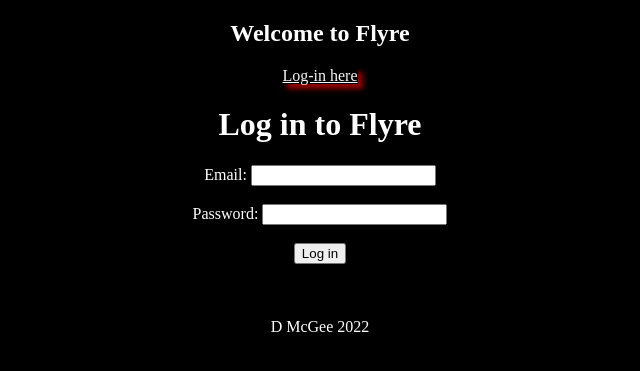
After one commit to Dannydoesdev/flyre, a Flask app: page /login in a window 1280 px wide. The commit adds this page. Shown: the top 371 px of the page, without its empty margins (320-960 px from the left). Run offline with Flask 2, Linux system fonts and the light colour scheme; some libraries are stand-ins or nearby versions.

Commit message:
Added login/logout and some cookie functionality

```diff
--- a/app.py
+++ b/app.py
@@ -10,8 +10,6 @@ SECRET_KEY = os.environ.get('SECRET_KEY', 'pretend secret key for testing')
 app = Flask(__name__)
 app.config['SECRET_KEY'] = SECRET_KEY
 
-
-
 @app.route('/')
 def index():
     conn = psycopg2.connect(DATABASE_URL)
@@ -20,16 +18,10 @@ def index():
     results = cur.fetchall()
     print(results)
     # email = session.get('email')
-    # name = session.get('name')
-    # id = session.get('id')
-    # if email:
-    #     print(email)
-    # if name:
-    #     print(name)
-    # if id:
-    #     print(id)
+    name = session.get('name')
+    id = session.get('id')
 
-    return render_template('index.html', results=results)
+    return render_template('index.html', results=results, name=name, id=id, username=session.get('name'))
 
 @app.route('/artist', methods=['GET'])
 def artist():
@@ -50,12 +42,47 @@ def artist():
 
     return render_template('artist.html', results=results, genres=genres)
 
-    # conn = psycopg2.connect(DATABASE_URL)
-    # cur =  conn.cursor()
-    # cur.execute('SELECT 1', [])
-    # conn.close()
+@app.route('/login')
+def login():
+    return render_template('login.html', name=session.get('name'))
 
-    # return 'Hello World!'
+@app.route('/login_action', methods=['POST'])
+def login_action():
+    conn = psycopg2.connect(DATABASE_URL)
+    cur = conn.cursor()
+    cur.execute('SELECT name, email, hashed_password from users')
+    user_emails = cur.fetchall()
+    print(user_emails)
+    email = request.form.get('email')
+    print(email)
+    password = request.form.get('password')
+    for item in user_emails:
+        if email in item:
+            print('email found!')
+            cur.execute('SELECT name, user_id, hashed_password from users where email = %s', [email])
+            response = cur.fetchone()
+            name = response[0]
+            print(name)
+            id = response[1]
+            print(id)
+            password_hash = response[2]
+            valid = bcrypt.checkpw(password.encode(), password_hash.encode())
+            if valid:
+                print('password correct!!')
+                session['email'] = email
+                session['name'] = name
+                session['id'] = id
+
+        else:
+            print('email not found')
+
+    return redirect('/')
+
+@app.route('/logout')
+def logout():
+    session.clear()
+    return redirect('/')
+
 
 if __name__ == '__main__':
     app.run(debug=True)
--- a/seed.sql
+++ b/seed.sql
@@ -1,5 +1,5 @@
-INSERT INTO users (hashed_password, name, location, bio, email, profile_photo_url, soundcloud_url, facebook_url, user_type) VALUES ('4t3egas', 'Daniel McGee', 'Sydney', 'blah blah blah', 'danny.jpeg', 'www.dannyatsoundcloud.com', 'http://www.dannyatfb.com', 'daniel.t.mcgee@gmail.com','artist');
-INSERT INTO users (hashed_password, name, location, bio, email, profile_photo_url, soundcloud_url, facebook_url, user_type) VALUES ('4t3egas', 'Sarah Ticehurst', 'Sydney', 'blah blah blah', 'sarah.jpeg', 'www.sarahatsoundcloud.com', 'http://www.sarahatfb.com', 'sarah.babehurst@gmail.com','artist');
+INSERT INTO users (hashed_password, name, location, bio, email, profile_photo_url, soundcloud_url, facebook_url, user_type) VALUES ('$2b$12$ThiK5Vj8D9AyXf228cIQPOibIw2VJmpKzQBJxsT6mCkPR5sp29W2S', 'Trambient', 'Sydney', 'blah blah blah', 'sadhorse@example.com', 'danny.jpeg', 'www.dannyatsoundcloud.com', 'http://www.dannyatfb.com','artist');
+INSERT INTO users (hashed_password, name, location, bio, email, profile_photo_url, soundcloud_url, facebook_url, user_type) VALUES ('$2b$12$s0I1uPKvKFBmiYSfa.qao.0vVGu47pCE0iy8vxI1mK6wGlvZsT6ZG', 'N Ticey', 'Sydney', 'blah blah blah', 'babehurst@example.com', 'sarah.jpeg', 'www.sarahatsoundcloud.com', 'http://www.sarahatfb.com', 'artist');
 
 INSERT INTO genres (user_id, genre_name) VALUES (1, 'Techno');
 INSERT INTO genres (user_id, genre_name) VALUES (1, 'House');
--- a/static/styles.css
+++ b/static/styles.css
@@ -9,3 +9,8 @@ body {
     justify-content: center;
     gap: 50px;
 }
+
+a {
+    color: whitesmoke;
+    box-shadow: rgba(255, 0, 0, 0.573) 5px 5px 5px;
+}
--- a/templates/base.html
+++ b/templates/base.html
@@ -13,8 +13,25 @@
 {% endblock %}
 
 
+
+{% block heading %}
+{% if username %}
+<h1>Welcome to Flyre {{ username }}</h1>
+<a href="/logout">Log Out</a>
+
+{% else %}
+
+<h2>Welcome to Flyre</h2>
+<a href="/login">Log-in here</a>
+
+{% endif %}
+
+{% endblock %}
+
+
 {% block content %}
 {% endblock %}
+
 
 {% block footer %}
 <br><br><br>
--- /dev/null
+++ b/templates/login.html
@@ -0,0 +1,12 @@
+{% extends "base.html" %}
+
+{% block content %}
+<h1>Log in to Flyre</h1>
+<div>
+    <form action="/login_action" method="POST">
+        Email: <input type="text" name="email"><br><br>
+        Password: <input type="password" name="password"><br><br>
+        <input type="submit" value="Log in">
+    </form>
+</div>
+{% endblock %}
```
